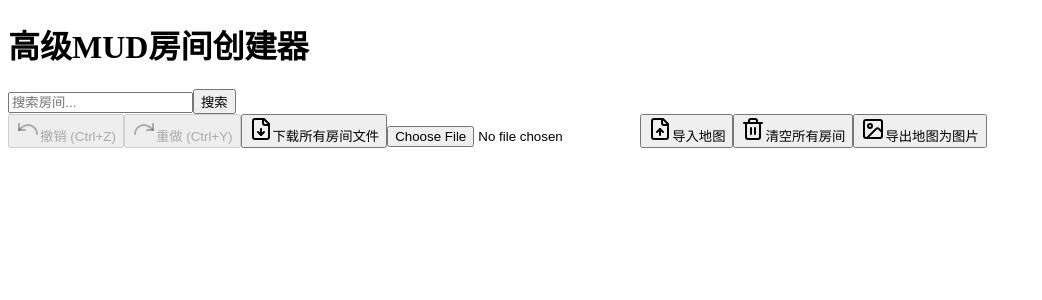
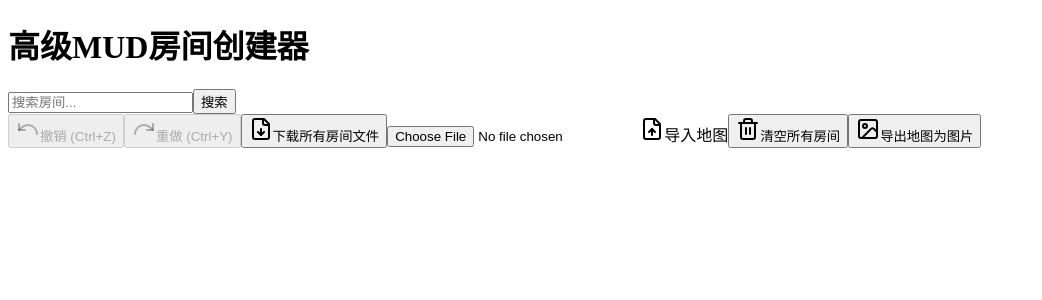
Before and after one commit to yaoruo/mud, a Next.js app: page / in a window 1280 px wide. Shown: the top 300 px of the page, without its empty margins (0-1042 px from the left). Built offline with nearby package versions, Linux system fonts and the light colour scheme.

Commit message:
Update page.tsx

```diff
--- a/app/page.tsx
+++ b/app/page.tsx
@@ -636,9 +636,11 @@ const gridContent = useMemo(() => {
             onChange={importMap}
             accept=".json"
           />
-          <Button as="span" onClick={() => document.getElementById('import-map')?.click()}>
-            <FileUp className="mr-2 h-4 w-4" />导入地图
-          </Button>
+<Button asChild onClick={() => document.getElementById('import-map')?.click()}>
+  <span>
+    <FileUp className="mr-2 h-4 w-4" />导入地图
+  </span>
+</Button>
         </label>
 <AlertDialog>
   <AlertDialogTrigger asChild>
```
